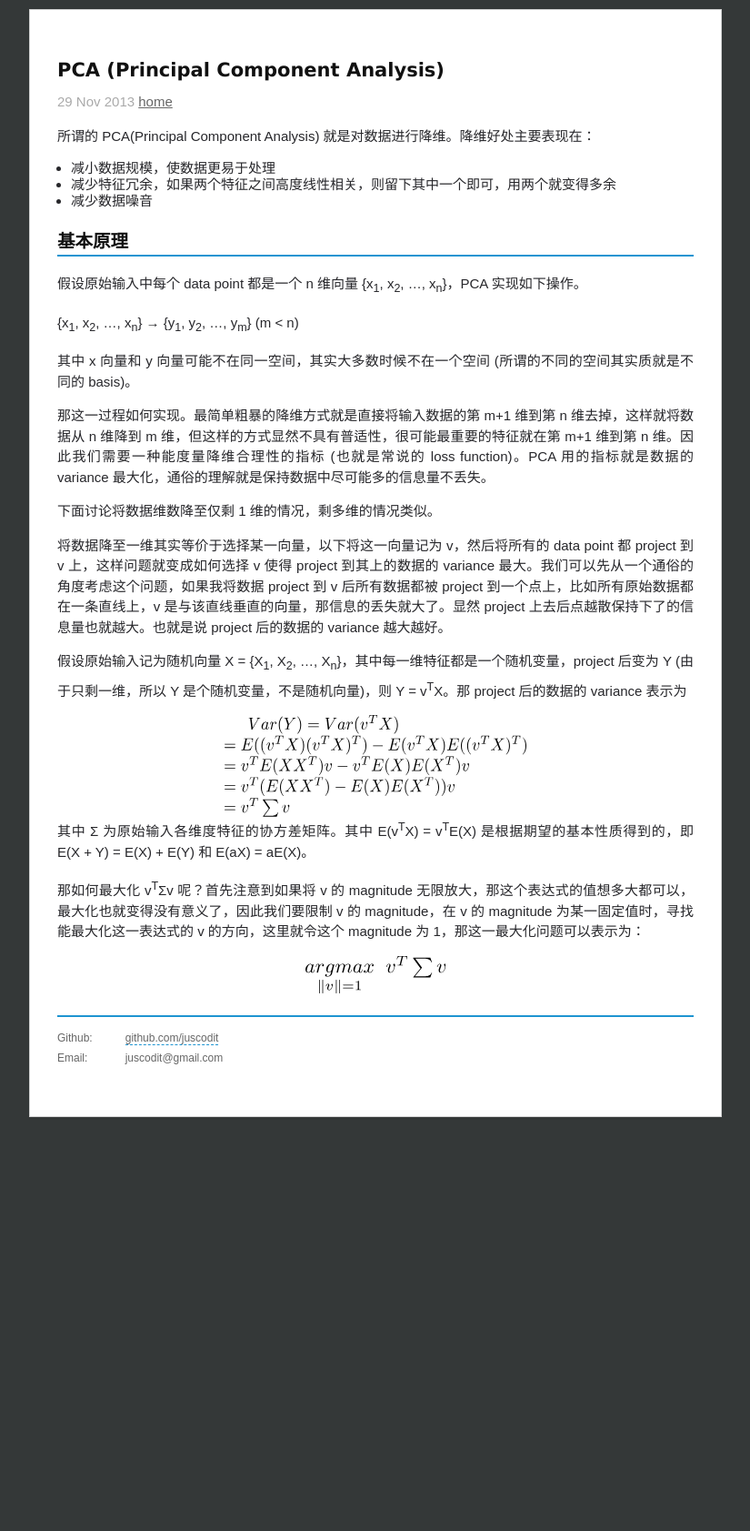
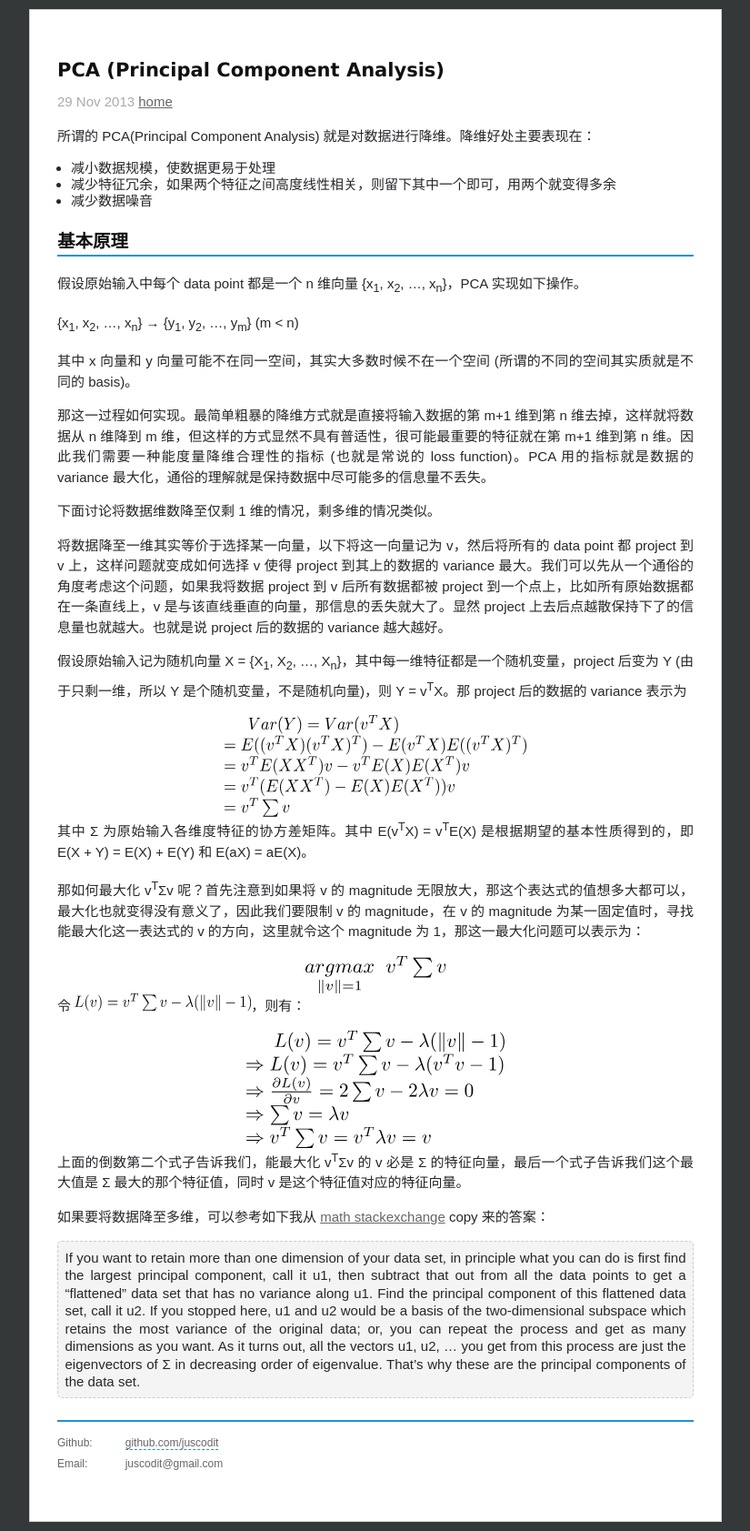
Before and after one commit to chenrushan/chenrushan.github.io, a Jekyll site: the page built from _posts/2013-11-29-PCA.markdown, in a window 1280 px wide. Shown: the whole page at 91% size, without its empty margins (227-1052 px from the left). Built offline with Jekyll 4.4.1, drawn with Linux system fonts in a browser that asks for light colours; Markdown is read by kramdown in place of the engine named in the settings; before the commit the page ends 1238 px from its top, so only the background shows below that.

Commit message:
add partial-finished PCA post

```diff
--- a/_posts/2013-11-29-PCA.markdown
+++ b/_posts/2013-11-29-PCA.markdown
@@ -33,3 +33,13 @@ categories: ml
 那如何最大化 v<sup>T</sup>Σv 呢？首先注意到如果将 v 的 magnitude 无限放大，那这个表达式的值想多大都可以，最大化也就变得没有意义了，因此我们要限制 v 的 magnitude，在 v 的 magnitude 为某一固定值时，寻找能最大化这一表达式的 v 的方向，这里就令这个 magnitude 为 1，那这一最大化问题可以表示为：
 
 <object data="/resource/pca/argmax.svg" type="image/svg+xml" class="svgcenter"></object>
+
+令 <object data="/resource/pca/Lv.svg" type="image/svg+xml"></object>，则有：
+
+<object data="/resource/pca/Lv2.svg" type="image/svg+xml" class="svgcenter"></object>
+
+上面的倒数第二个式子告诉我们，能最大化 v<sup>T</sup>Σv 的 v 必是 Σ 的特征向量，最后一个式子告诉我们这个最大值是 Σ 最大的那个特征值，同时 v 是这个特征值对应的特征向量。
+
+如果要将数据降至多维，可以参考如下我从 [math stackexchange](http://math.stackexchange.com/questions/23596/why-is-the-eigenvector-of-a-covariance-matrix-equal-to-a-principal-component) copy 来的答案：
+
+> If you want to retain more than one dimension of your data set, in principle what you can do is first find the largest principal component, call it u1, then subtract that out from all the data points to get a “flattened” data set that has no variance along u1. Find the principal component of this flattened data set, call it u2. If you stopped here, u1 and u2 would be a basis of the two-dimensional subspace which retains the most variance of the original data; or, you can repeat the process and get as many dimensions as you want. As it turns out, all the vectors u1, u2, … you get from this process are just the eigenvectors of Σ in decreasing order of eigenvalue. That’s why these are the principal components of the data set.
```
